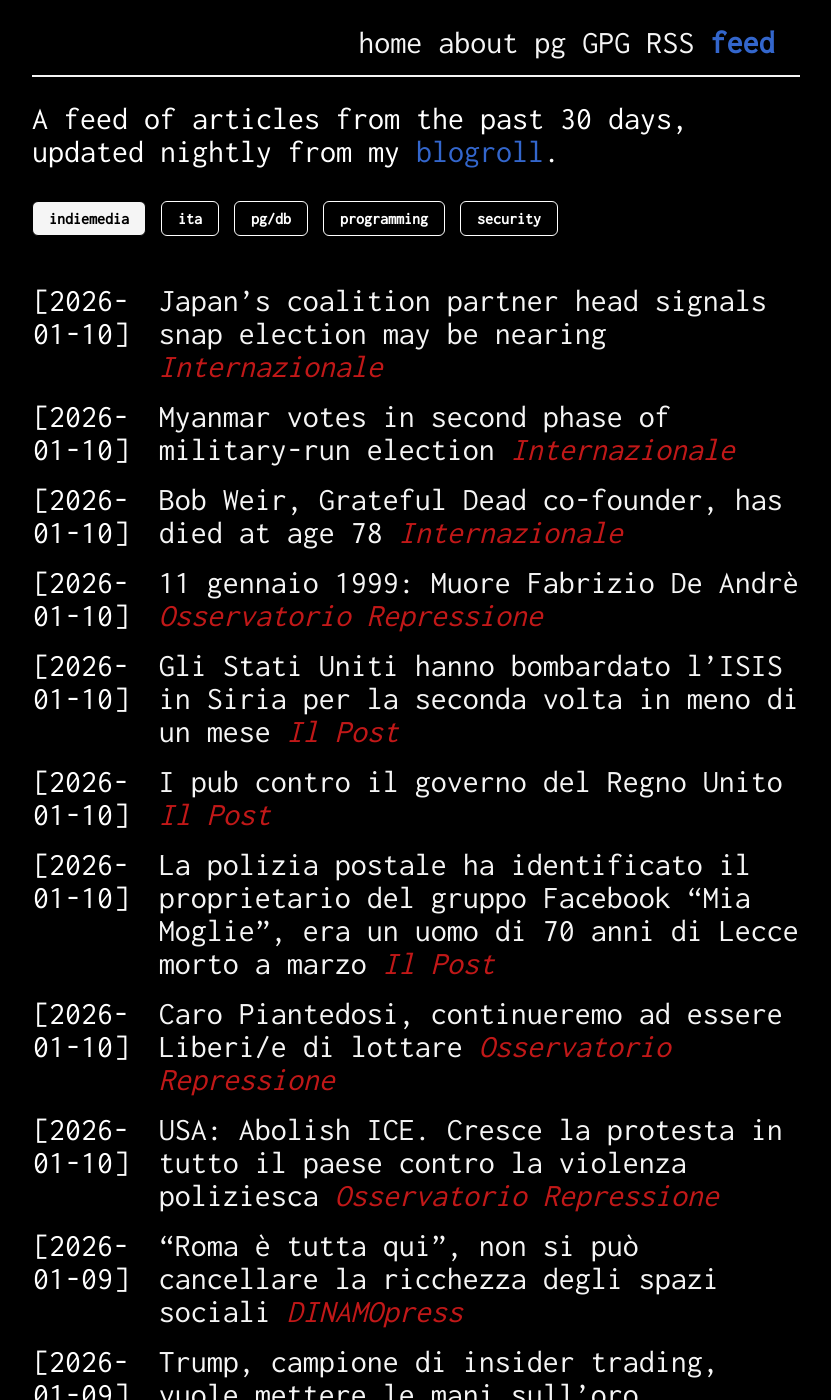
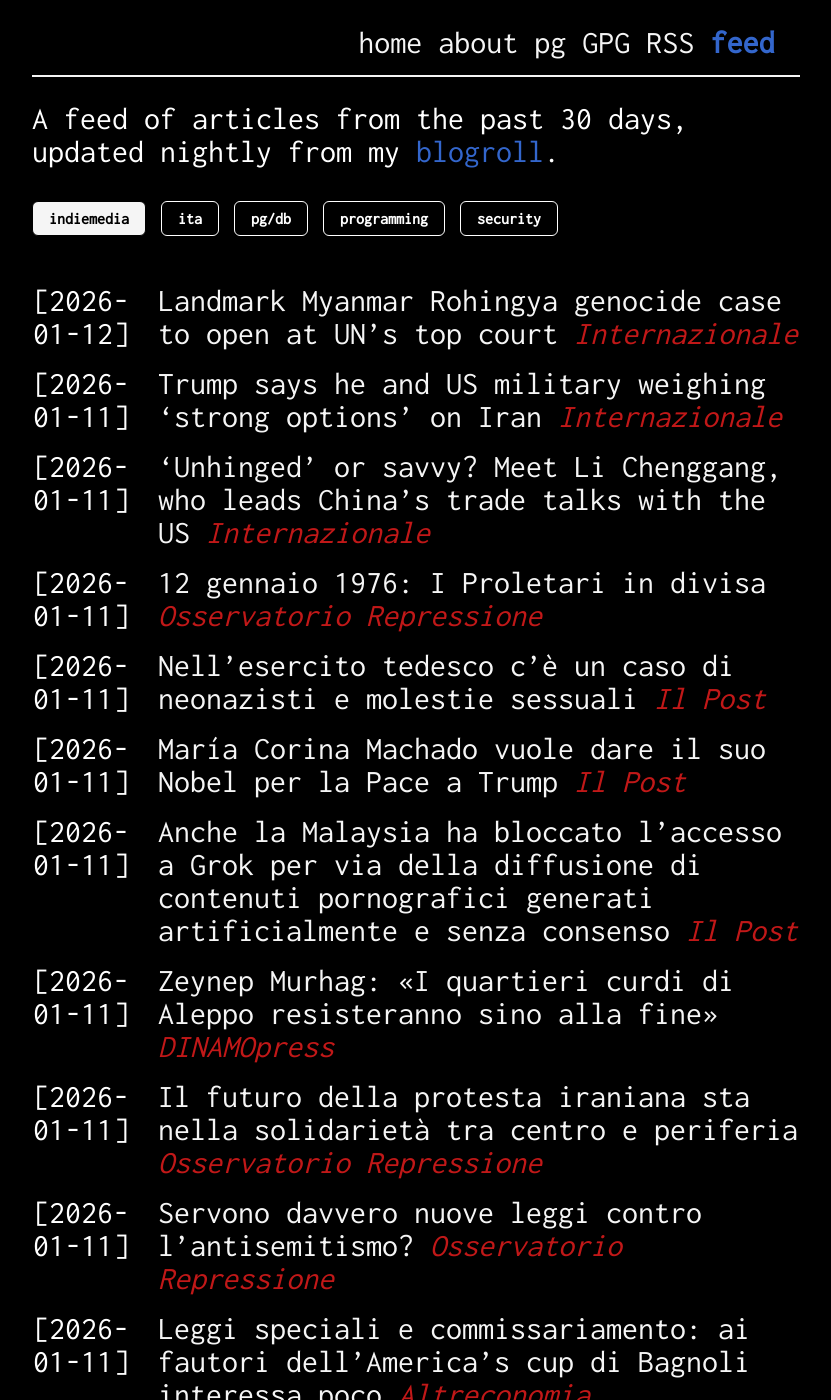
Before and after one commit to giulianopz/giulianopz.github.io, a Jekyll site: the page built from feed.html, in a window 1280 px wide and 1400 px high. Shown: the whole window, without its empty margins (224-1055 px from the left). Built offline with Jekyll 4.4.1, drawn with Linux system fonts in a browser that asks for light colours; nearby versions of some CDN libraries; some of the changed lines change nothing that is shown; some of the changed text lies outside the part shown.

Commit message:
chore: update feed.yaml

```diff
--- a/_data/feed.yaml
+++ b/_data/feed.yaml
@@ -1,40 +1,48 @@
 indiemedia:
     - blogName: Internazionale
-      title: Japan’s coalition partner head signals snap election may be nearing
-      url: https://www.internazionale.it/ultime-notizie-reuters/2026/01/11/japan-s-coalition-partner-head-signals-snap-election-may-be-nearing
-      published: 2026-01-10T23:51:47Z
+      title: Landmark Myanmar Rohingya genocide case to open at UN’s top court
+      url: https://www.internazionale.it/ultime-notizie-reuters/2026/01/12/landmark-myanmar-rohingya-genocide-case-to-open-at-un-s-top-court
+      published: 2026-01-12T00:03:01Z
     - blogName: Internazionale
-      title: Myanmar votes in second phase of military-run election
-      url: https://www.internazionale.it/ultime-notizie-reuters/2026/01/11/myanmar-votes-in-second-phase-of-military-run-election
-      published: 2026-01-10T23:33:04Z
+      title: Trump says he and US military weighing ‘strong options’ on Iran
+      url: https://www.internazionale.it/ultime-notizie-reuters/2026/01/12/trump-says-he-and-us-military-weighing-strong-options-on-iran
+      published: 2026-01-11T23:30:41Z
     - blogName: Internazionale
-      title: Bob Weir, Grateful Dead co-founder, has died at age 78
-      url: https://www.internazionale.it/ultime-notizie-reuters/2026/01/11/bob-weir-grateful-dead-co-founder-has-died-at-age-78
-      published: 2026-01-10T23:03:26Z
+      title: ‘Unhinged’ or savvy? Meet Li Chenggang, who leads China’s trade talks with the US
+      url: https://www.internazionale.it/ultime-notizie-reuters/2026/01/12/unhinged-or-savvy-meet-li-chenggang-who-leads-china-s-trade-talks-with-the-us
+      published: 2026-01-11T23:04:02Z
     - blogName: Osservatorio Repressione
-      title: '11 gennaio 1999: Muore Fabrizio De Andrè'
-      url: https://www.osservatoriorepressione.info/11-gennaio-1999-muore-fabrizio-de-andre/
-      published: 2026-01-10T23:01:49Z
+      title: '12 gennaio 1976: I Proletari in divisa'
+      url: https://www.osservatoriorepressione.info/12-gennaio-1976-2/
+      published: 2026-01-11T23:01:37Z
     - blogName: Il Post
-      title: Gli Stati Uniti hanno bombardato l’ISIS in Siria per la seconda volta in meno di un mese
-      url: https://www.ilpost.it/2026/01/10/stati-uniti-isis-siria/
-      published: 2026-01-10T22:08:17Z
+      title: Nell’esercito tedesco c’è un caso di neonazisti e molestie sessuali
+      url: https://www.ilpost.it/2026/01/11/esercito-germania-neonazisti-molestie-sessuali/
+      published: 2026-01-11T16:21:24Z
     - blogName: Il Post
-      title: I pub contro il governo del Regno Unito
-      url: https://www.ilpost.it/2026/01/10/pub-regno-unito-protesta-tasse/
-      published: 2026-01-10T17:21:44Z
+      title: María Corina Machado vuole dare il suo Nobel per la Pace a Trump
+      url: https://www.ilpost.it/2026/01/11/machado-nobel-trump/
+      published: 2026-01-11T15:06:30Z
     - blogName: Il Post
-      title: La polizia postale ha identificato il proprietario del gruppo Facebook “Mia Moglie”, era un uomo di 70 anni di Lecce morto a marzo
-      url: https://www.ilpost.it/2026/01/10/identificato-proprietario-gruppo-facebook-mia-moglie/
-      published: 2026-01-10T16:17:23Z
+      title: Anche la Malaysia ha bloccato l’accesso a Grok per via della diffusione di contenuti pornografici generati artificialmente e senza consenso
+      url: https://www.ilpost.it/2026/01/11/malaysia-blocco-grok/
+      published: 2026-01-11T14:54:45Z
+    - blogName: DINAMOpress
+      title: 'Zeynep Murhag: «I quartieri curdi di Aleppo resisteranno sino alla fine»'
+      url: https://www.dinamopress.it/news/zeynep-murhag-i-quartieri-curdi-di-aleppo-resisteranno-fino-alla-fine/?utm_source=rss&utm_medium=rss&utm_campaign=zeynep-murhag-i-quartieri-curdi-di-aleppo-resisteranno-fino-alla-fine
+      published: 2026-01-11T11:06:50Z
     - blogName: Osservatorio Repressione
-      title: Caro Piantedosi, continueremo ad essere Liberi/e di lottare
-      url: https://www.osservatoriorepressione.info/caro-piantedosi-continueremo-ad-essere-liberi-e-di-lottare/
-      published: 2026-01-10T15:46:32Z
+      title: Il futuro della protesta iraniana sta nella solidarietà tra centro e periferia
+      url: https://www.osservatoriorepressione.info/il-futuro-della-protesta-iraniana-sta-nella-solidarieta-tra-centro-e-periferia/
+      published: 2026-01-11T09:04:53Z
     - blogName: Osservatorio Repressione
-      title: 'USA: Abolish ICE. Cresce la protesta in tutto il paese contro la violenza poliziesca'
-      url: https://www.osservatoriorepressione.info/usa-abolish-ice-cresce-la-protesta-in-tutto-il-paese-contro-la-violenza-poliziesca/
-      published: 2026-01-10T12:50:35Z
+      title: Servono davvero nuove leggi contro l’antisemitismo?
+      url: https://www.osservatoriorepressione.info/servono-davvero-nuove-leggi-contro-lantisemitismo/
+      published: 2026-01-11T08:35:00Z
+    - blogName: Altreconomia
+      title: 'Leggi speciali e commissariamento: ai fautori dell’America’s cup di Bagnoli interessa poco'
+      url: https://altreconomia.it/leggi-speciali-e-commissariamento-ai-fautori-dellamericas-cup-di-bagnoli-interessa-poco/
+      published: 2026-01-11T07:53:28Z
     - blogName: DINAMOpress
       title: “Roma è tutta qui”, non si può cancellare la ricchezza degli spazi sociali
       url: https://www.dinamopress.it/news/roma-e-tutta-qui-non-si-puo-cancellare-la-ricchezza-degli-spazi-sociali/?utm_source=rss&utm_medium=rss&utm_campaign=roma-e-tutta-qui-non-si-puo-cancellare-la-ricchezza-degli-spazi-sociali
@@ -59,10 +67,6 @@
       title: 'Presente ad Acca Larentia: già identificati cento partecipanti nel primo rapporto della Digos'
       url: http://www.fascinazione.info/2026/01/presente-ad-acca-larentia-gia.html
       published: 2026-01-09T09:56:00.002Z
-    - blogName: DINAMOpress
-      title: Aleppo, il ritorno della guerra nei quartieri curdi
-      url: https://www.dinamopress.it/news/aleppo-il-ritorno-della-guerra-nei-quartieri-curdi/?utm_source=rss&utm_medium=rss&utm_campaign=aleppo-il-ritorno-della-guerra-nei-quartieri-curdi
-      published: 2026-01-09T09:11:41Z
     - blogName: Altreconomia
       title: Criminalizzazione della solidarietà e “spazio civico ostruito”. Abbiamo un problema
       url: https://altreconomia.it/criminalizzazione-della-solidarieta-e-spazio-civico-ostruito-abbiamo-un-problema/
@@ -75,10 +79,6 @@
       title: Un’economia per uscire dalla voragine
       url: https://jacobinitalia.it/uneconomia-per-uscire-dalla-voragine/
       published: 2026-01-08T09:02:43Z
-    - blogName: Altreconomia
-      title: Come sta andando la “sperimentazione” delle Comunità terapeutiche per minori in Lombardia
-      url: https://altreconomia.it/come-sta-andando-la-sperimentazione-delle-comunita-terapeutiche-per-minori-in-lombardia/
-      published: 2026-01-08T07:44:51Z
     - blogName: Fascinazione
       title: Agguato per Acca Larentia, ferito il figlio della portavoce di Rampelli
       url: http://www.fascinazione.info/2026/01/acca-larentia-memorial-aggrediti-roma.html
@@ -156,6 +156,54 @@
       url: https://complotti.substack.com/p/make-europe-great-again
       published: 2025-12-13T09:30:46Z
 ita:
+    - blogName: Snaporaz
+      title: Speleologia e spirito del tempo
+      url: https://www.snaporaz.online/speleologia-e-spirito-del-tempo/
+      published: 2026-01-11T23:21:13Z
+    - blogName: Giap
+      title: L’Officina Roversi di Bologna ci ha assegnato la Targa Anser Anser 2025
+      url: https://www.wumingfoundation.com/giap/2026/01/targa-anser-anser/
+      published: 2026-01-11T23:00:51Z
+    - blogName: Carmilla Online
+      title: Immaginario e costruzione sociale della realtà
+      url: https://www.carmillaonline.com/2026/01/11/immaginario-e-costruzione-sociale-della-realta/
+      published: 2026-01-11T21:00:06Z
+    - blogName: Fata Morgana Web
+      title: Linearità frantumate
+      url: https://www.fatamorganaweb.it/all-that-changes-you-metamorphosis-isaac-julien/
+      published: 2026-01-11T19:07:35Z
+    - blogName: Fata Morgana Web
+      title: Ricordi di un passato già futuro
+      url: https://www.fatamorganaweb.it/ricordi-di-un-passato-gia-futuro/
+      published: 2026-01-11T19:04:25Z
+    - blogName: Fata Morgana Web
+      title: Riscrivere le immagini normative
+      url: https://www.fatamorganaweb.it/darias-night-flowers-tafakory/
+      published: 2026-01-11T17:14:05Z
+    - blogName: Paolo Nori
+      title: Che lavoro
+      url: https://www.paolonori.it/che-lavoro-2/
+      published: 2026-01-11T14:52:05Z
+    - blogName: Le parole e le cose
+      title: Fasci
+      url: https://www.leparoleelecose.it/fasci/
+      published: 2026-01-11T14:26:31Z
+    - blogName: Tintoria
+      title: 'LA SINTESI MASCHILE ft. Ambra Angiolini #tintoria #comedy #tintoriapodcast'
+      url: https://www.youtube.com/shorts/xQ73lQVVvZ8
+      published: 2026-01-11T11:30:56Z
+    - blogName: The Submarine
+      title: Israele minaccia una nuova aggressione di Gaza
+      url: https://www.thesubmarine.it/2026/01/11/israele-minaccia-una-nuova-aggressione-di-gaza/
+      published: 2026-01-11T09:51:21Z
+    - blogName: Paolo Nori
+      title: La cosa incredibile
+      url: https://www.paolonori.it/la-cosa-incredibile/
+      published: 2026-01-11T06:22:07Z
+    - blogName: Nazione Indiana
+      title: 'Contro la semplificazione: se ogni vissuto diventa letteratura'
+      url: https://www.nazioneindiana.com/2026/01/11/contro-la-semplificazione-se-ogni-vissuto-diventa-letteratura/
+      published: 2026-01-11T06:00:48Z
     - blogName: Carmilla Online
       title: Nella stretta morsa del ragno (Piccole stregherie 3)
       url: https://www.carmillaonline.com/2026/01/10/nella-stretta-morsa-del-ragno-piccole-stregherie-3/
@@ -256,10 +304,6 @@
       title: Il Congresso americano riduce quasi a zero i tagli alle agenzie scientifiche voluti da Trump
       url: https://www.scienzainrete.it/articolo/congresso-americano-riduce-quasi-zero-tagli-alle-agenzie-scientifiche-voluti-da-trump
       published: 2026-01-09T07:59:29Z
-    - blogName: Paolo Nori
-      title: Quando non hai niente da dire
-      url: https://www.paolonori.it/quando-non-hai-niente-da-dire/
-      published: 2026-01-09T07:30:20Z
     - blogName: Francesco Sylos Labini
       title: 'Imperialisms: Russia, China, and the United States Are Three Different Cases'
       url: https://francescosyloslabini.info/2026/01/09/imperialisms-russia-china-and-the-united-states-are-three-different-cases/
@@ -288,26 +332,10 @@
       title: 'Terremoto su pista: Tomba la Bomba'
       url: https://www.snaporaz.online/terremoto-su-pista-tomba-la-bomba/
       published: 2026-01-08T23:22:26Z
-    - blogName: Carmilla Online
-      title: 'Zac zac zac: i granchi rossi bucano la rete nera'
-      url: https://www.carmillaonline.com/2026/01/09/zac-zac-zac-i-granchi-rossi-bucano-la-rete-nera/
-      published: 2026-01-08T23:01:10Z
-    - blogName: Nazione Indiana
-      title: 'AzioneAtzeni – Discanto Diciannovesimo: Savina Dolores Massa'
-      url: https://www.nazioneindiana.com/2026/01/08/azioneatzeni-discanto-diciannovesimo-savina-dolores-massa/
-      published: 2026-01-08T13:00:49Z
-    - blogName: Paolo Nori
-      title: Stupore 6
-      url: https://www.paolonori.it/stupore-6/
-      published: 2026-01-08T12:40:27Z
     - blogName: Machina
       title: Razzismo e fascismo
       url: https://www.machina-deriveapprodi.com/post/razzismo-e-fascismo
       published: 2026-01-08T11:41:07Z
-    - blogName: The Submarine
-      title: Le squadracce assassine di Donald Trump
-      url: https://www.thesubmarine.it/2026/01/08/le-squadracce-assassine-di-donald-trump/
-      published: 2026-01-08T09:10:24Z
     - blogName: phastidio.net
       title: Nel cortile degli americani ci sono i cinesi
       url: https://phastidio.net/2026/01/08/nel-cortile-degli-americani-ci-sono-i-cinesi/
@@ -320,10 +348,6 @@
       title: Poesia animale
       url: https://www.iltascabile.com/linguaggi/poesia-animale/
       published: 2026-01-08T08:24:17Z
-    - blogName: Le parole e le cose
-      title: Su “Una ragione di più per andare all’inferno. Vedere, Pasolini” di Andrea Cortellessa
-      url: https://www.leparoleelecose.it/su-una-ragione-di-piu-per-andare-allinferno-vedere-pasolini-di-andrea-cortellessa/
-      published: 2026-01-08T08:16:45Z
     - blogName: Lipperatura
       title: 'SALE E INCHIOSTRO SUI MIEI PALMI: L’ASSASSINIO DI RENEE NICOLE GOOD'
       url: https://www.lipperatura.it/sale-e-inchiostro-sui-miei-palmi-lassassinio-di-renee-nicole-good/
@@ -336,10 +360,6 @@
       title: Su “L’anno nuovo che non arriva”, di Bogdan Mureșanu
       url: https://laletteraturaenoi.it/2026/01/08/su-lanno-nuovo-che-non-arriva-di-bogdan-muresanu/
       published: 2026-01-08T06:00:00Z
-    - blogName: Snaporaz
-      title: Il mistico cinico. “Sirât” di Óliver Laxe
-      url: https://www.snaporaz.online/il-mistico-cinico-sirat-di-oliver-laxe/
-      published: 2026-01-08T00:04:03Z
     - blogName: L'Indiscreto
       title: Anatomia di una fragilità sporca e luminosa
       url: https://www.indiscreto.org/anatomia-di-una-fragilita-sporca-e-luminosa/
@@ -412,22 +432,6 @@
       title: 'Imperialism and International Law: The Differences Between the War in Ukraine, the Taiwan Question, and the Intervention in Venezuela'
       url: https://francescosyloslabini.info/2026/01/06/imperialism-and-international-law-the-differences-between-the-war-in-ukraine-the-taiwan-question-and-the-intervention-in-venezuela/
       published: 2026-01-06T18:18:53Z
-    - blogName: Fata Morgana Web
-      title: A ciascuno il suo ritmo
-      url: https://www.fatamorganaweb.it/bela-tarr-conversazione-tempo/
-      published: 2026-01-06T14:58:00Z
-    - blogName: Tintoria
-      title: 'Tintoria #286 Ambra Angiolini'
-      url: https://www.youtube.com/watch?v=U5P9Cm0vnOw
-      published: 2026-01-06T11:30:35Z
-    - blogName: Fata Morgana Web
-      title: Cinema come distruzione (e rinascita)
-      url: https://www.fatamorganaweb.it/avatar-fuoco-e-cenere-di-daniele-dottorini/
-      published: 2026-01-05T22:24:23Z
-    - blogName: Fata Morgana Web
-      title: Mimesis, simulazione, invenzione
-      url: https://www.fatamorganaweb.it/primavera-di-damiano-michieletto/
-      published: 2026-01-05T18:09:13Z
     - blogName: L'Indiscreto
       title: 'Vestire di medioevo: La lezione di William Morris sulla comunità e il lavoro creativo.'
       url: https://www.indiscreto.org/vestire-di-medioevo-la-lezione-di-william-morris-sulla-comunita-e-il-lavoro-creativo/
@@ -456,10 +460,6 @@
       title: 'Musei e comunicazione digitale: una prospettiva semiotica tra Instagram e web istituzionale'
       url: https://giovannacosenza.wordpress.com/2025/12/29/musei-e-comunicazione-digitale-una-prospettiva-semiotica-tra-instagram-e-web-istituzionale/
       published: 2025-12-29T11:00:02Z
-    - blogName: Giap
-      title: Oltre il brand reazionario della «Torino magica». Ripensare il mistero, reinventare la città (2 di 2)
-      url: https://www.wumingfoundation.com/giap/2025/12/torino-magica2/
-      published: 2025-12-28T23:47:12Z
     - blogName: Leonardo Tondelli
       title: Visto qualche bel film di recente (2025)? (Seconda parte)
       url: http://leonardo.blogspot.com/2025/12/visto-qualche-bel-film-di-recente-2025_26.html
@@ -516,10 +516,6 @@
       title: 'Link Molto Belli: Humanwashing'
       url: https://linkmoltobelli.substack.com/p/link-molto-belli-humanwashing
       published: 2025-12-13T07:33:27Z
-    - blogName: Iconografie XXI
-      title: Dopo il regime
-      url: https://www.iconografie.it/tempolinea/dopo-il-regime/?utm_source=rss&utm_medium=rss&utm_campaign=dopo-il-regime
-      published: 2025-12-12T09:58:22Z
 pg/db:
     - blogName: Metadata
       title: 'Cloudspecs: Cloud Hardware Evolution Through the Looking Glass'
@@ -717,19 +713,27 @@
       title: What Does a Database for SSDs Look Like?
       url: http://brooker.co.za/blog/2025/12/15/database-for-ssd.html
       published: 2025-12-15T00:00:00Z
-    - blogName: Andrew Dunstan
-      title: How does the PostgreSQL Buildfarm check upgrades across versions?
-      url: https://enterprisedb.com/blog/how-does-postgresql-buildfarm-check-upgrades-across-versions
-      published: 2025-12-12T19:47:37Z
-    - blogName: Talking Postgres
-      title: What Postgres developers can expect from PGConf.dev with Melanie Plageman
-      url: https://share.transistor.fm/s/683373bc
-      published: 2025-12-12T19:31:11Z
-    - blogName: Manni Wood
-      title: 'Things to Love About Hybrid Manager, Part 1: The API'
-      url: https://enterprisedb.com/blog/things-love-about-hybrid-manager-part-1-api
-      published: 2025-12-12T18:35:43Z
 programming:
+    - blogName: LWN.net
+      title: The LSFMM+BPF 2026 call for proposals is out
+      url: https://lwn.net/Articles/1053698/
+      published: 2026-01-11T21:05:49Z
+    - blogName: LWN.net
+      title: Four stable kernel updates
+      url: https://lwn.net/Articles/1053664/
+      published: 2026-01-11T15:41:13Z
+    - blogName: antirez
+      title: Don't fall into the anti-AI hype
+      url: http://antirez.com/news/158
+      published: 2026-01-11T10:15:51Z
+    - blogName: Register Spill
+      title: 'Joy & Curiosity #69'
+      url: https://registerspill.thorstenball.com/p/joy-and-curiosity-69
+      published: 2026-01-11T08:35:10Z
+    - blogName: gingerBill
+      title: Mitigating the Billion Dollar Mistake
+      url: article/2026/01/11/mitigating-the-billion-dollar-mistake/
+      published: 2026-01-11T00:00:00Z
     - blogName: jwz
       title: Four way stop versus $100 billion valuation, redux.
       url: https://www.jwz.org/blog/2026/01/four-way-stop-versus-100-billion-valuation-redux/
@@ -762,18 +766,6 @@
       title: Finding and Fixing Ghostty's Largest Memory Leak
       url: https://mitchellh.com/writing/ghostty-memory-leak-fix
       published: 2026-01-10T00:00:00Z
-    - blogName: antirez
-      title: Il reddito universale è inevitabile
-      url: https://www.youtube.com/watch?v=zvN34ETmWuo
-      published: 2026-01-09T17:47:08Z
-    - blogName: LWN.net
-      title: '[$] READ_ONCE(), WRITE_ONCE(), but not for Rust'
-      url: https://lwn.net/Articles/1053142/
-      published: 2026-01-09T15:47:14Z
-    - blogName: LWN.net
-      title: Security updates for Friday
-      url: https://lwn.net/Articles/1053492/
-      published: 2026-01-09T13:59:47Z
     - blogName: jwz
       title: Eyeball Landscape
       url: https://www.jwz.org/blog/2026/01/eyeball-landscape/
@@ -1078,10 +1070,6 @@
       title: 'Ignore previous directions 9: hardware power'
       url: https://buttondown.com/justincormack/archive/ignore-previous-directions-9-hardware-power/
       published: 2025-12-14T17:12:03Z
-    - blogName: Register Spill
-      title: 'Joy & Curiosity #66'
-      url: https://registerspill.thorstenball.com/p/joy-and-curiosity-66
-      published: 2025-12-14T08:07:38Z
     - blogName: Ben Hoyt
       title: 'Jubilant: Python subprocess and Go codegen'
       url: https://benhoyt.com/writings/jubilant/
@@ -1091,6 +1079,10 @@
       url: https://benhoyt.com/writings/jubilant/
       published: 2025-12-13T05:00:00Z
 'security ':
+    - blogName: 'The Register - Security: Cyber-crime'
+      title: Meta admits to Instagram password reset mess, denies data leak
+      url: https://go.theregister.com/feed/www.theregister.com/2026/01/11/infosec_news_in_brief/
+      published: 2026-01-11T23:43:34Z
     - blogName: 'The Register - Security: Cyber-crime'
       title: UK government exempting itself from flagship cyber law inspires little confidence
       url: https://go.theregister.com/feed/www.theregister.com/2026/01/10/csr_bill_analysis/
@@ -1103,10 +1095,6 @@
       title: 'Putinswap: France trades alleged ransomware crook for conflict researcher'
       url: https://go.theregister.com/feed/www.theregister.com/2026/01/09/alleged_russian_ransom_payment_negotiator/
       published: 2026-01-09T16:07:46Z
-    - blogName: 'The Register - Security: Cyber-crime'
-      title: QR codes a powerful new phishing weapon in hands of Pyongyang cyberspies
-      url: https://go.theregister.com/feed/www.theregister.com/2026/01/09/pyongyangs_cyberspies_are_turning_qr/
-      published: 2026-01-09T15:44:52Z
     - blogName: Schneier on Security
       title: Palo Alto Crosswalk Signals Had Default Passwords
       url: https://www.schneier.com/blog/archives/2026/01/palo-alto-crosswalk-signals-had-default-passwords.html
```
